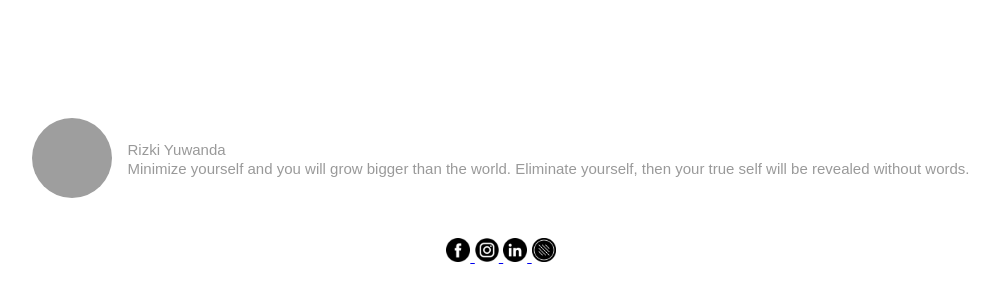
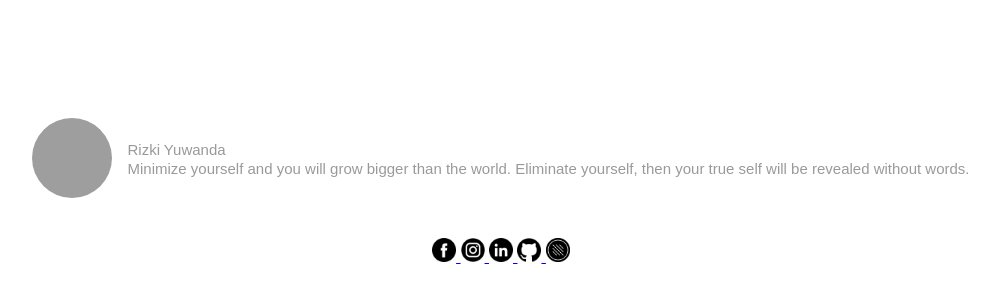
Before and after one commit to rizkiyuwanda-github/rizkiyuwanda.github.io, a plain HTML site: page index.html in a window 1280 px wide. Shown: the part 208-508 px from the top of the page, without its empty margins (139-1138 px from the left). Drawn offline with Linux system fonts and the light colour scheme; grey boxes are pictures that could not be loaded.

Commit message:
add github logo

```diff
--- a/index.html
+++ b/index.html
@@ -26,10 +26,13 @@
       <a href="https://www.instagram.com/rizkiyuwanda" target="_blank">
         <img src="instagram.png" alt="Instagram" class="social-icon">
       </a>
-<a href="https://www.linkedin.com/in/rizkiyuwanda/" target="_blank">
+      <a href="https://www.linkedin.com/in/rizkiyuwanda/" target="_blank">
         <img src="linkedin.png" alt="Linkedin" class="social-icon">
       </a>
-<a href="https://www.luwid.biz.id" target="_blank">
+      <a href="https://github.com/rizkiyuwanda-github" target="_blank">
+        <img src="github.png" alt="Linkedin" class="social-icon">
+      </a>
+      <a href="https://www.luwid.biz.id" target="_blank">
         <img src="luwid.png" alt="Luwid" class="social-icon">
       </a>
     </div>
```
Also changed, not shown: github.png (added).
